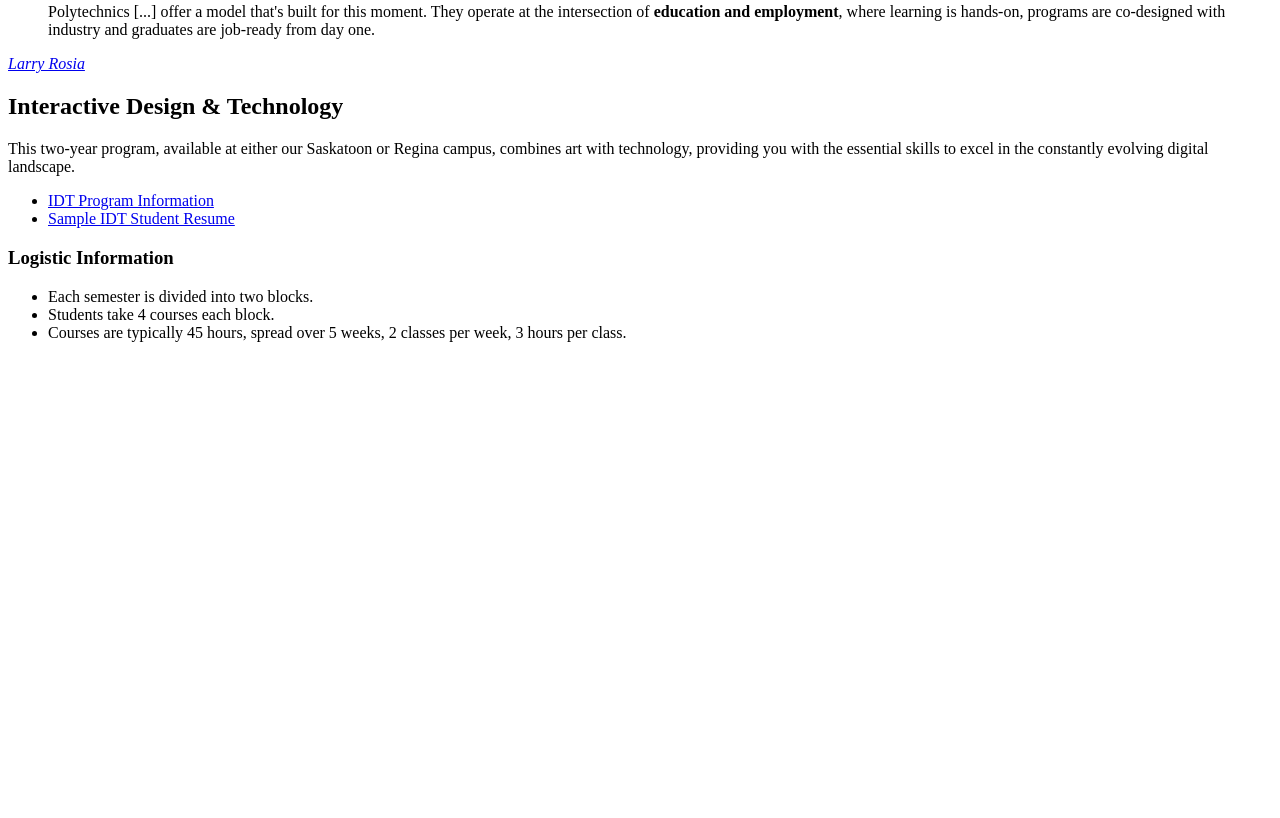
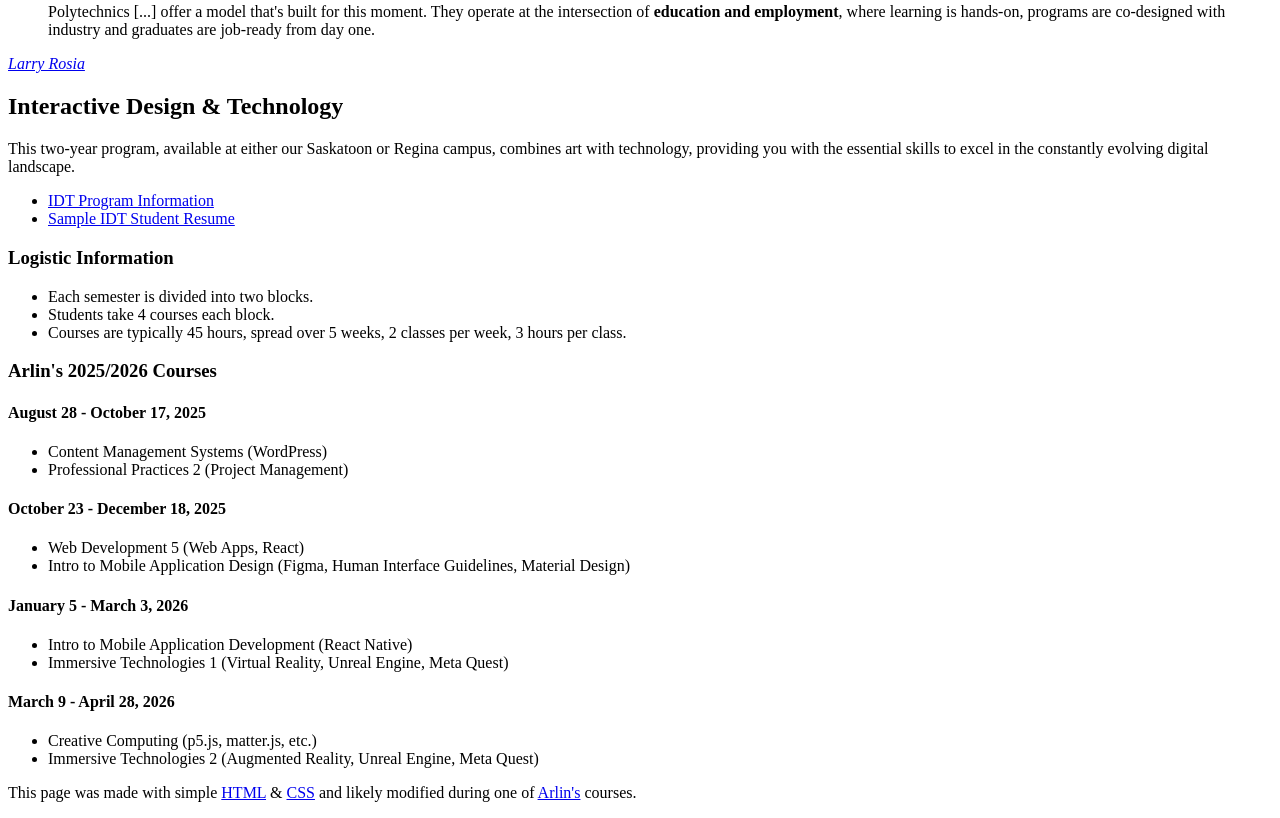
Before and after one commit to FeXd/arlin.education, a plain HTML site: page work/index.html in a window 1280 px wide. Shown: the part 656-1474 px from the top of the page. Before the commit the page ends 1014 px from the top, so only its background shows below. Drawn offline with Linux system fonts and the light colour scheme.

Commit message:
Added my class schedule 2025/2026

```diff
--- a/work/index.html
+++ b/work/index.html
@@ -73,6 +73,32 @@
             <li>Students take 4 courses each block.</li>
             <li>Courses are typically 45 hours, spread over 5 weeks, 2 classes per week, 3 hours per class.</li>
         </ul>
+
+        <h3>Arlin's 2025/2026 Courses</h3>
+        <h4>August 28 - October 17, 2025</h4>
+        <ul>
+            <li>Content Management Systems (WordPress)</li>
+            <li>Professional Practices 2 (Project Management)</li>
+        </ul>
+        <h4>October 23 - December 18, 2025</h4>
+        <ul>
+            <li>Web Development 5 (Web Apps, React)</li>
+            <li>Intro to Mobile Application Design (Figma, Human Interface Guidelines, Material Design)</li>
+        </ul>
+        <h4>January 5 - March 3, 2026</h4>
+        <ul>
+            <li>Intro to Mobile Application Development (React Native)</li>
+            <li>Immersive Technologies 1 (Virtual Reality, Unreal Engine, Meta Quest)</li>
+        </ul>
+        <h4>March 9 - April 28, 2026</h4>
+        <ul>
+            <li>Creative Computing (p5.js, matter.js, etc.)</li>
+            <li>Immersive Technologies 2 (Augmented Reality, Unreal Engine, Meta Quest)</li>
+        </ul>
     </section>
+
+    <footer>
+        <p>This page was made with simple <a href="https://developer.mozilla.org/en-US/docs/Web/HTML" target="_blank">HTML</a> &amp; <a href="https://developer.mozilla.org/en-US/docs/Web/CSS" target="_blank">CSS</a> and likely modified during one of <a href="https://www.linkedin.com/in/arlin/" target="_blank">Arlin's</a> courses.</p>
+    </footer>
 </body>
 </html>
```
